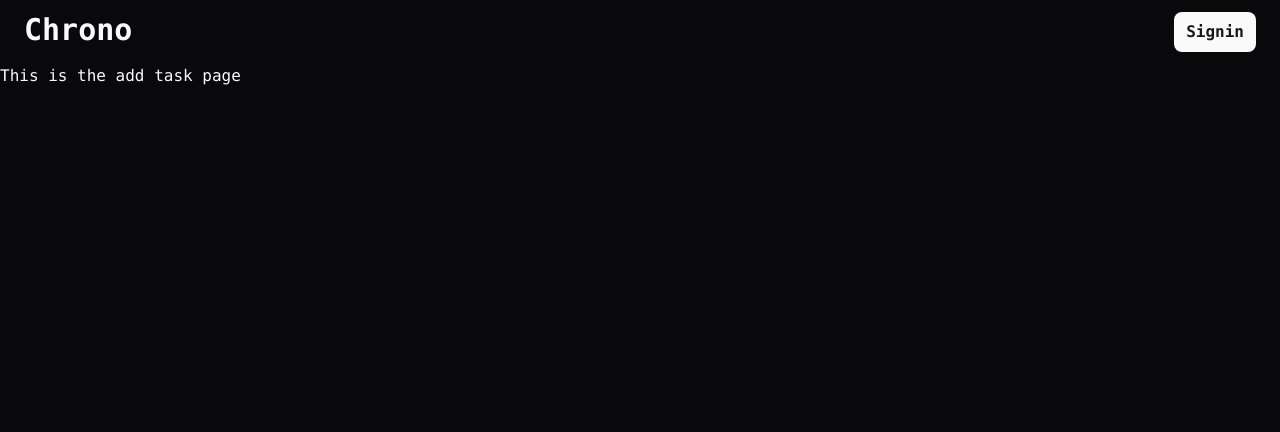
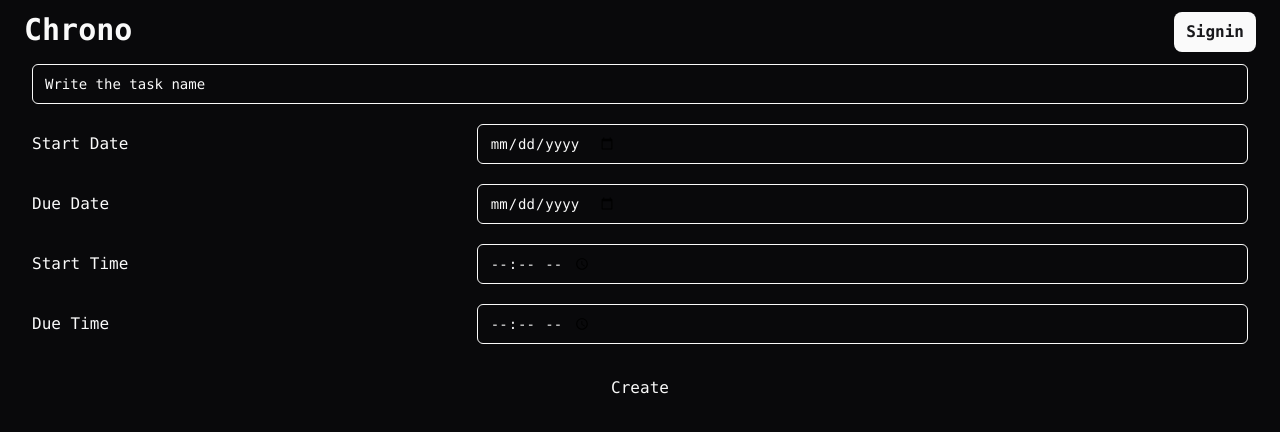
Before and after one commit to anandromy/chronoPlan, a Next.js app: page /1/addtask in a window 1280 px wide. Shown: the top 432 px of the page. Built offline with nearby package versions, Linux system fonts and the light colour scheme; no server answers.

Commit message:
feat: adding new tasks + prisma migration

```diff
--- a/app/[id]/addtask/page.tsx
+++ b/app/[id]/addtask/page.tsx
@@ -1,9 +1,91 @@
-const AddTaskPage = () => {
+import { Input } from "@/components/ui/input"
+import prisma from "@/lib/prisma"
+import { getServerSession } from "next-auth"
+import { revalidatePath } from "next/cache"
+
+const AddTaskPage = async ({ params }: { params: { id: string }}) => {
+
     return(
-        <div>
-            This is the add task page
+        <div className="container">
+            <form action={async (data) => {
+                'use server'
+                await updateProject(data, params.id)
+            }} className="flex flex-col justify-center items-start gap-5">
+                <Input placeholder="Write the task name" name="task-name" />
+                <div className="flex flex-row items-center gap-16 justify-between w-full">
+                    <label className="w-1/2">Start Date</label>
+                    <Input type="date"name="start-date" />
+                </div>
+                <div className="flex flex-row items-center gap-16 justify-between w-full">
+                    <label className="w-1/2">Due Date</label>
+                    <Input type="date" name="due-date" />
+                </div>
+                <div className="flex flex-row items-center gap-16 justify-between w-full">
+                    <label className="w-1/2">Start Time</label>
+                    <Input type="time" name="start-time" />
+                </div>
+                <div className="flex flex-row items-center gap-16 justify-between w-full">
+                    <label className="w-1/2">Due Time</label>
+                    <Input type="time" name="due-time" />
+                </div>
+                <button className="mx-auto hover:bg-[var(--muted)] p-3 rounded">Create</button>
+            </form>
         </div>
     )
 }
 
 export default AddTaskPage
+
+async function updateProject(data: FormData, projectId: string){
+    'use server'
+    const session = await getServerSession()
+    const user = await prisma.user.findUnique({
+        where: {
+            email: session?.user?.email as string
+        }
+    })
+
+    const start = formatStringToDateTime({
+        dateStr: data.get('start-date') as string,
+        timeStr: data.get('start-time') as string
+    })
+
+    const due = formatStringToDateTime({
+        dateStr: data.get('due-date') as string,
+        timeStr: data.get('due-time') as string
+    })
+
+    await prisma.task.create({
+        data: {
+            startDate: start,
+            startTime: start,
+            dueDate: due,
+            dueTime: due,
+            project: { connect: { id: projectId }},
+            user: { connect: {id: user?.id }},
+            name: data.get('task-name') as string
+        }
+    })
+    revalidatePath('/home')
+}
+
+
+
+
+type formatStringToDateTimeProps = {
+    timeStr: string,
+    dateStr: string
+}
+
+function formatStringToDateTime({ timeStr, dateStr }: formatStringToDateTimeProps){
+
+    const h = parseInt(timeStr.split(':')[0])
+    const mins = parseInt(timeStr.split(':')[1])
+    const year = parseInt(dateStr.split('-')[0])
+    const month = parseInt(dateStr.split('-')[1]) - 1
+    const day = parseInt(dateStr.split('-')[2])
+
+    const date = new Date(year, month, day, h, mins)
+
+    return date
+}
--- a/package.json
+++ b/package.json
@@ -11,13 +11,16 @@
   },
   "dependencies": {
     "@prisma/client": "^5.11.0",
+    "@radix-ui/react-popover": "^1.0.7",
     "@radix-ui/react-slot": "^1.0.2",
     "class-variance-authority": "^0.7.0",
     "clsx": "^2.1.0",
+    "date-fns": "^3.6.0",
     "lucide-react": "^0.359.0",
     "next": "14.1.3",
     "next-auth": "^4.24.7",
     "react": "^18",
+    "react-day-picker": "^8.10.0",
     "react-dom": "^18",
     "tailwind-merge": "^2.2.2",
     "tailwindcss-animate": "^1.0.7"
```
Also changed, not shown: 2 other files (tests, documents, lock files or other folders).
